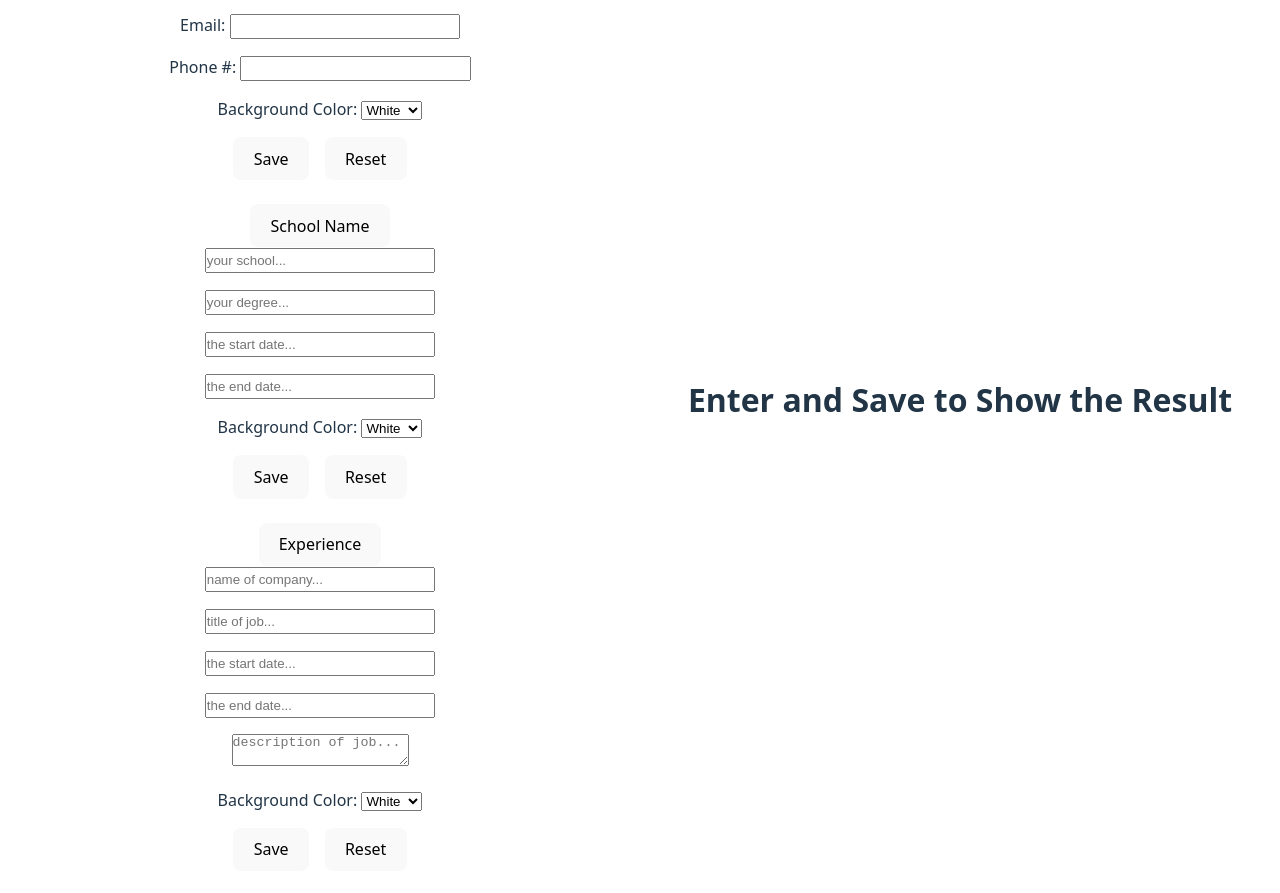
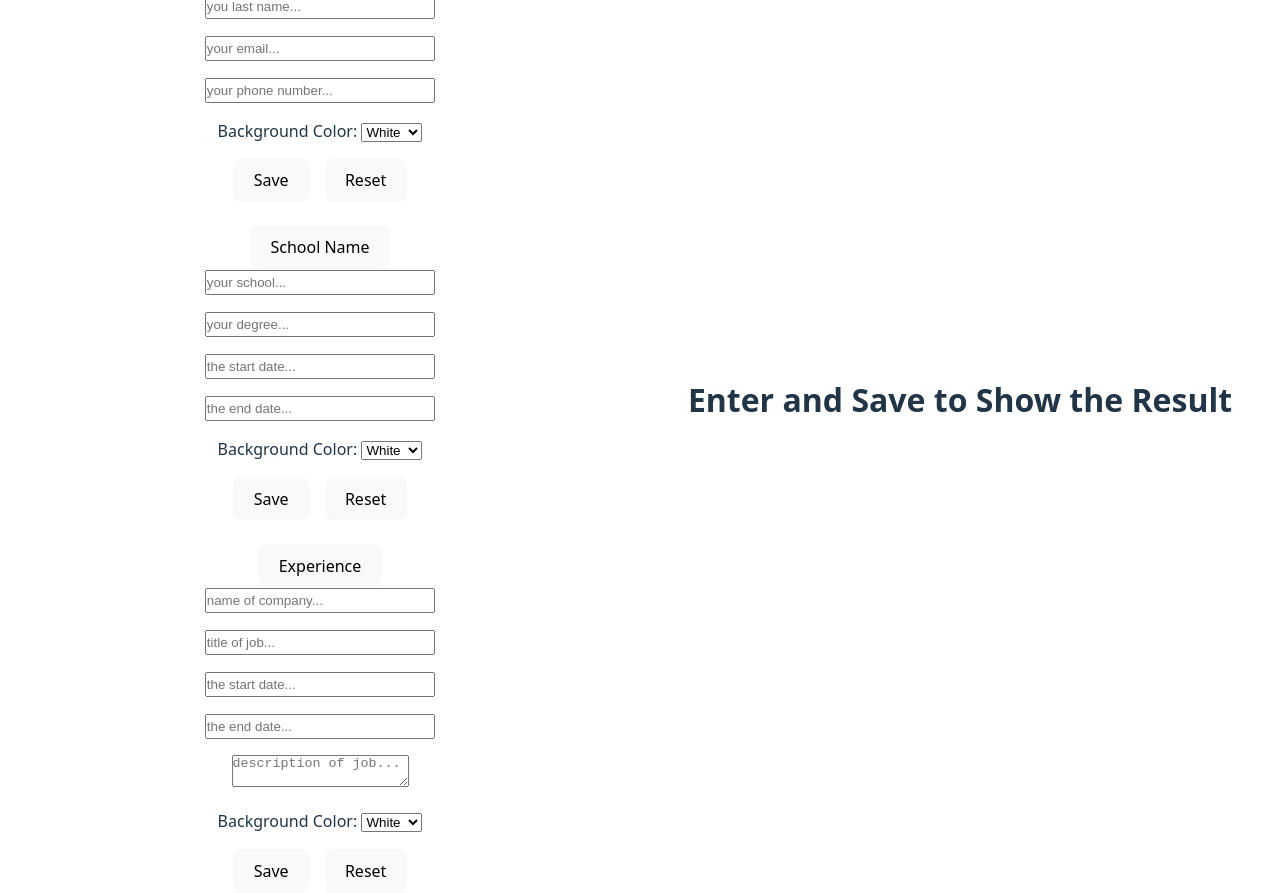
Before and after one commit to rasooli451/CVgenerator, a React (Vite) app: page / in a window 1280 px wide. Before the commit the page ends 871 px from the top, so only its background shows below. Built offline with nearby package versions, Linux system fonts and the light colour scheme.

Commit message:
removed labels and added show state

```diff
--- a/src/Components/Information.jsx
+++ b/src/Components/Information.jsx
@@ -15,27 +15,29 @@ import { useState } from "react";
 
 
 
-export default function Information(){
+export default function Information({onsave}){
 
+    const[show, setShow] = useState(true);
     const [firstName, setFirstName] = useState("");
     const [lastName, setLastName] = useState("");
     const[email, setEmail] = useState("");
     const[phoneNumber, setPhone] = useState("");
-    const[background, setBackground] = useState("white");
-    const[fontColor, setFontColor] = useState("black");
+    const[style, setStyle] = useState({background : "white", color : "black"});
+
 
     function handleChange(callback, e){
         callback(e.target.value);
     }
 
     function handleBackground(e){
-        setBackground(e.target.value);
-        setFontColor(e.target.fontColor);
+
+        let intel = e.target.value.split(",");
+        setStyle({background : intel[0], color : intel[1]})
     }
 
     function dealWithData(){
         if (firstName.length > 0 && lastName.length > 0 && email.length > 0 && phoneNumber.length > 0){
-            //send an object with all of the information to parent
+            onsave({firstName, lastName, email, phoneNumber, style});
         }
     }
     function clearEverything(){
@@ -43,37 +45,36 @@ export default function Information(){
         setLastName("");
         setEmail("");
         setPhone("");
-        setBackground("white");
-        setFontColor("black");
+        setStyle({background : "white", color : "black"});
+    }
 
+    function toggleShow(){
+        setShow(!show);
     }
-    return <form className="information section">
+    return !show ? <form className="section"><button className="toggle" type="button" onClick={toggleShow}>Information</button></form> : <form className="information section">
+            <button className="toggle" type="button" onClick={toggleShow}>Information</button>
             <div className="formPart">
-             <label for="firstName">F. Name: </label>
-             <input type="text" id="firstName" required name="firstName" onChange={(e)=> handleChange(setFirstName, e)} value={firstName}/>
+             <input type="text" id="firstName" placeholder="your first name..."required name="firstName" onChange={(e)=> handleChange(setFirstName, e)} value={firstName}/>
              </div>
              <div className="formPart">
-             <label for="lastName">L. Name:   </label>
-             <input type="text" id="lastName" required name="lastName" onChange={(e)=> handleChange(setLastName, e)} value={lastName}/>
+             <input type="text" id="lastName" required placeholder="you last name..."name="lastName" onChange={(e)=> handleChange(setLastName, e)} value={lastName}/>
              </div>
              <div className="formPart">
-             <label for="email">Email:        </label>
-             <input type="email" id="email" required name="email" onChange={(e)=> handleChange(setEmail, e)} value={email} />
+             <input type="email" id="email" placeholder="your email..."required name="email" onChange={(e)=> handleChange(setEmail, e)} value={email} />
              </div>
              <div className="formPart">
-             <label for="phone">Phone #:      </label>
-             <input type="text" id="phone" required name="phone" onChange={(e)=> handleChange(setPhone, e)}value={phoneNumber} />
+             <input type="text" id="phone" required placeholder="your phone number..."name="phone" onChange={(e)=> handleChange(setPhone, e)}value={phoneNumber} />
              </div>
              <div className="formPart">
-             <label for="background">Background Color: </label>
-             <select name="background" id="background" value={background} fontColor={fontColor} onChange={handleBackground}>
-                <option value="white" selected fontColor="black">White</option>
-                <option value="black" fontColor="white">Black</option>
-                <option value="blue" fontColor="black">Blue</option>
-                <option value="yellow" fontColor="black">Yellow</option>
-                <option value="purple" fontColor="white">Purple</option>
-                <option value="green" fontColor="black">Green</option>
-                <option value="red" fontColor="yellow">Red</option>
+             <label htmlFor="background">Background Color: </label>
+             <select name="background" id="background"  onChange={handleBackground}>
+                <option value="white,black" selected >White</option>
+                <option value="black,white" >Black</option>
+                <option value="blue,black" >Blue</option>
+                <option value="yellow,black" >Yellow</option>
+                <option value="purple,white">Purple</option>
+                <option value="green,black">Green</option>
+                <option value="red,yellow">Red</option>
              </select>
              </div>
              <div className="formPart">
```
